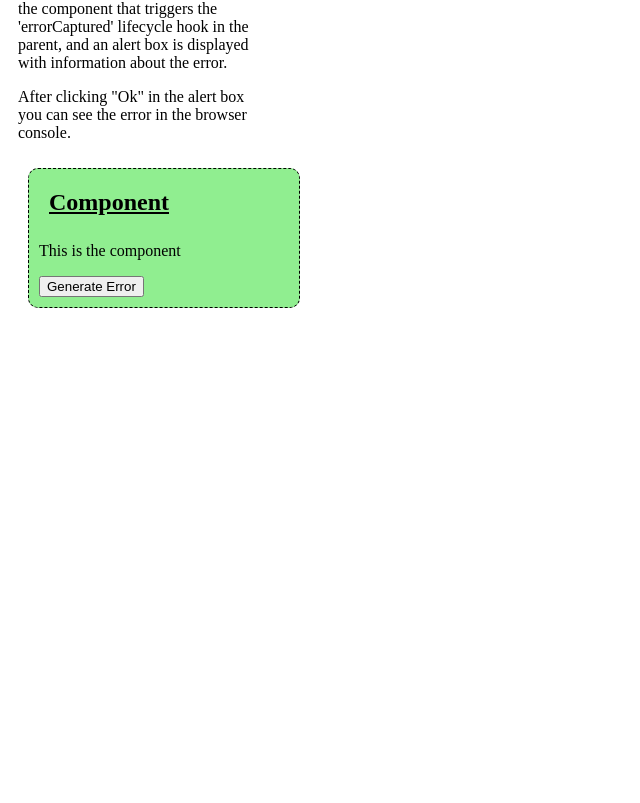
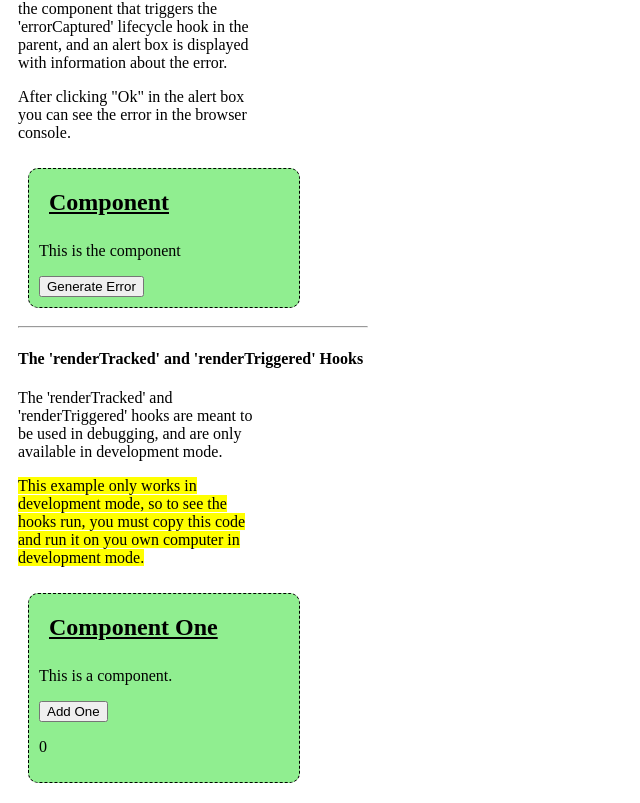
Before and after one commit to erymn/learn-vujs-w3s, a Vue app in the folder ScaleUp/firstsfc/: page / in a window 1280 px wide. Shown: the part 1662-2465 px from the top of the page, without its empty margins (0-640 px from the left). Before the commit the page ends 1990 px from the top, so only its background shows below. Built offline with nearby package versions, Linux system fonts and the light colour scheme.

Commit message:
renderTracked dan renderTriggered

```diff
--- a/ScaleUp/firstsfc/src/App9.vue
+++ b/ScaleUp/firstsfc/src/App9.vue
@@ -65,6 +65,16 @@
     <div>
         <errcapture-comp-one></errcapture-comp-one>
     </div>
+
+    <hr />
+    <h4>The 'renderTracked' and 'renderTriggered' Hooks</h4>
+    <p>The 'renderTracked' and 'renderTriggered' hooks are meant to be used in debugging, and are only available in
+        development mode.</p>
+    <p><mark>This example only works in development mode, so to see the hooks run, you must copy this code and run it on
+            you own computer in development mode.</mark></p>
+    <div>
+        <ren-track-triggered-com-one></ren-track-triggered-com-one>
+    </div>
 </template>
 
 <script>
--- /dev/null
+++ b/ScaleUp/firstsfc/src/components/vuehooks/RenTrackTriggeredComOneDevMode.vue
@@ -0,0 +1,24 @@
+<template>
+    <h2>Component One</h2>
+    <p>This is a component.</p>
+    <button @click="counter++">Add One</button>
+    <p>{{ counter }}</p>
+</template>
+
+<script>
+export default {
+    data() {
+        return {
+            counter: 0
+        }
+    },
+    renderTracked(evt) {
+        console.log("renderTracked: ", evt);
+        //alert("renderTracked");
+    },
+    renderTriggered(evt) {
+        console.log("renderTriggered: ", evt)
+        //alert("renderTriggered");
+    }
+}
+</script>
--- a/ScaleUp/firstsfc/src/main.js
+++ b/ScaleUp/firstsfc/src/main.js
@@ -40,6 +40,7 @@ import MouCompOne04 from "./components/vuehooks/MouCompOne04.vue";
 import MouCompOne041 from "./components/vuehooks/MouCompOne041.vue";
 import BefUpdCompOne05 from "./components/vuehooks/BefUpdCompOne05.vue";
 import ErrCaptureCompOneX01 from "./components/vuehooks/ErrCaptureCompOneX01.vue";
+import RenTrackTriggeredComOneDevMode from "./components/vuehooks/RenTrackTriggeredComOneDevMode.vue";
 
 // const app = createApp(App)
 // app.component('food-item', FoodItem)
@@ -112,6 +113,7 @@ const app9 = createApp(App9)
 // app9.component('mou-comp-one-041', MouCompOne041)
 // app9.component('befupd-comp-one', BefUpdCompOne05)
 app9.component('errcapture-comp-one', ErrCaptureCompOneX01)
+app9.component('ren-track-triggered-com-one', RenTrackTriggeredComOneDevMode)
 app9.mount('#app')
 //-----------Vue Hooks---------------
 
```
